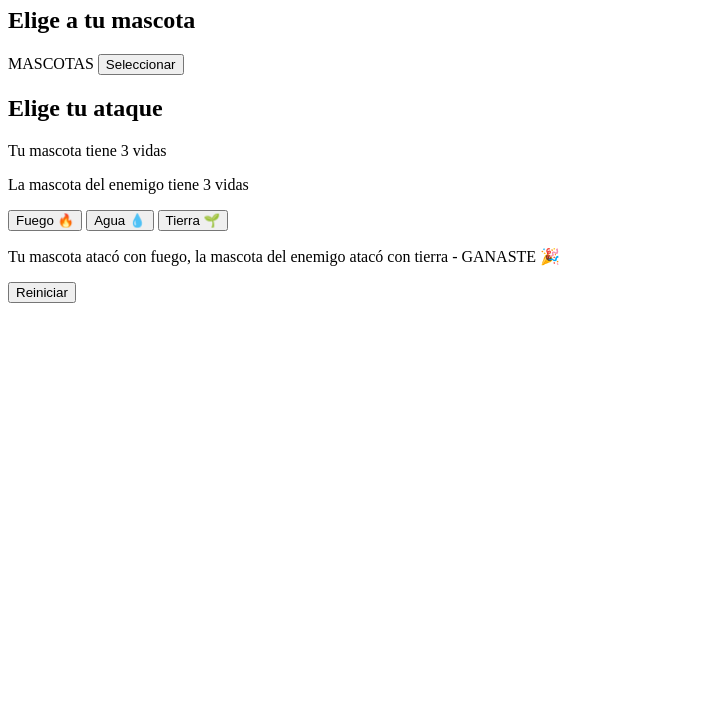
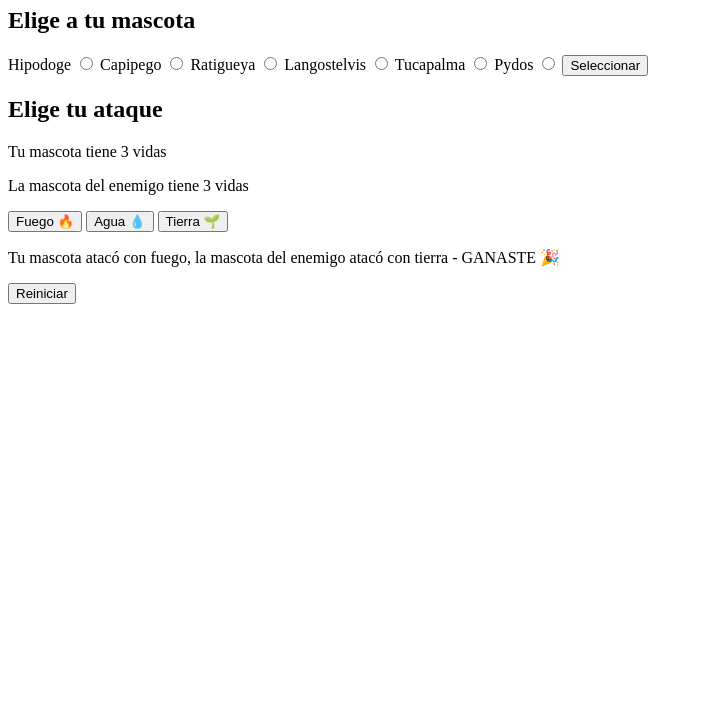
Before and after one commit to cybermito/Nuevo-Curso-de-Programacion-Basica, a plain HTML site: page mokepon/mokepon.html in a window 1280 px wide. Shown: the part 74-800 px from the top of the page, without its empty margins (0-703 px from the left). Drawn offline with Linux system fonts and the light colour scheme.

Commit message:
Sección elegir mascota. (Repaso por las etiquetas input, label y sus opciones. Creamos las opciones de selección de las mascotas

```diff
--- a/mokepon/mokepon.html
+++ b/mokepon/mokepon.html
@@ -11,8 +11,34 @@
     <section id="seleccionar-mascota">
         <h2>Elige a tu mascota</h2>
 
-        MASCOTAS
+        <label for="hipodoge">Hipodoge</label>
+        <input type="radio" name="mascota" id="hipodoge"/>
 
+        <label for="capipego">Capipego</label>
+        <input type="radio" name="mascota" id="capipego"/>
+
+        <label for="ratigueya">Ratigueya</label>
+        <input type="radio" name="mascota" id="ratigueya"/>
+
+        <label for="langostelvis">Langostelvis</label>
+        <input type="radio" name="mascota" id="langostelvis"/>
+
+        <label for="tucapalma">Tucapalma</label>
+        <input type="radio" name="mascota" id="tucapalma"/>
+
+        <label for="pydos">Pydos</label>
+        <input type="radio" name="mascota" id="pydos"/>
+
+        <!-- MASCOTAS
+
+        Hipodoge -> Agua
+        Capipego -> Tierra
+        Ratigueya -> Fuego
+        Langostelvis -> Agua y Fuego
+        Tucapalma -> Agua y Tierra
+        Pydos -> Tierra y Fuego
+
+        -->
         <button>Seleccionar</button>
 
     </section>
```
Also changed, not shown: README.md, img/DOM.webp (added), img/Sheet-html.webp (added), 1 other file.
